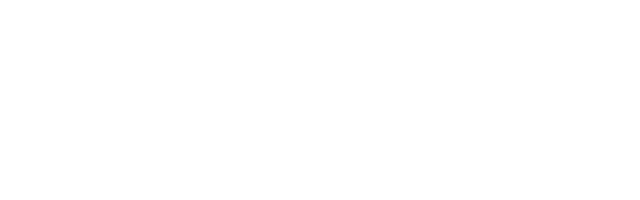
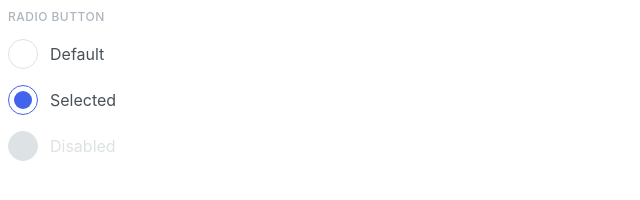
Before and after one commit to js-tasks-ru/htmlcss-20251006_ulyana-kataeva, a website: page 07-lection5/02-radio/index.html in a window 1280 px wide. Shown: the whole page, without its empty margins (0-640 px from the left). Drawn offline with Linux system fonts and the light colour scheme.

Commit message:
07 Radio

```diff
--- a/07-lection5/02-radio/index.html
+++ b/07-lection5/02-radio/index.html
@@ -6,6 +6,29 @@
         <link rel="stylesheet" href="./radio.css">
     </head>
     <body>
+        <div class="radio-group">
+            <div class="radio-group__title">RADIO BUTTON</div>
 
+            <!-- Default -->
+            <label class="radio">
+                <input class="radio__input" type="radio" name="radio-example">
+                <span class="radio__circle"></span>
+                <span class="radio__label">Default</span>
+            </label>
+
+            <!-- Selected -->
+            <label class="radio">
+                <input class="radio__input" type="radio" name="radio-example" checked>
+                <span class="radio__circle"></span>
+                <span class="radio__label">Selected</span>
+            </label>
+
+            <!-- Disabled -->
+            <label class="radio">
+                <input class="radio__input" type="radio" name="radio-example" disabled>
+                <span class="radio__circle"></span>
+                <span class="radio__label">Disabled</span>
+            </label>
+        </div>
     </body>
 </html>
--- a/07-lection5/02-radio/radio.css
+++ b/07-lection5/02-radio/radio.css
@@ -0,0 +1,124 @@
+.radio-group__title {
+    font-size: 12px;
+    font-weight: 500;
+    letter-spacing: 0.48px;
+    color: var(--grey-3);
+    line-height: 18px;
+    font-family: 'Inter', sans-serif;
+    margin-bottom: 13px;
+}
+
+.radio {
+    display: flex;
+    align-items: center;
+    gap: 12px;
+    margin-bottom: 16px;
+    cursor: pointer;
+    user-select: none;
+    position: relative;
+}
+
+/* Скрытие круга по умолчанию */
+.radio__input {
+    position: absolute;
+    opacity: 0;
+    width: 0;
+    height: 0;
+}
+
+/* Свой круг */
+.radio__circle {
+    width: 28px;
+    height: 28px;
+    border: 1px solid var(--grey-2);
+    border-radius: 50%;
+    background-color: var(--white);
+    position: relative;
+    flex-shrink: 0;
+}
+
+/* Внутренняя точка */
+.radio__circle::after {
+    content: '';
+    position: absolute;
+    display: none;
+    left: 50%;
+    top: 50%;
+    width: 18px;
+    height: 18px;
+    border-radius: 50%;
+    transform: translate(-50%, -50%);
+    background-color: var(--calen-boundary-backgr);
+}
+
+/* Лейбл */
+.radio__label {
+    font-size: 16px;
+    font-weight: 400;
+    color: var(--grey-4);
+    line-height: 24px;
+    font-family: 'Inter', sans-serif;
+}
+
+/* hover */
+.radio:hover .radio__circle {
+    border-color: var(--calen-boundary-backgr);
+}
+
+/* focus (лейбл) */
+.radio__input:focus ~ .radio__label {
+    text-decoration: underline;
+}
+
+/* focus (круг) */
+.radio__input:focus ~ .radio__circle {
+    outline: 2px solid var(--calen-boundary-backgr);
+    outline-offset: 2px;
+}
+
+/* checked */
+.radio__input:checked ~ .radio__circle {
+    background-color: var(--white);
+    border-color: var(--calen-boundary-backgr);
+}
+
+.radio__input:checked ~ .radio__circle::after {
+    display: block;
+}
+
+/* disabled */
+.radio__input:disabled ~ .radio__circle {
+    background-color: var(--grey-2);
+    border-color: var(--grey-2);
+    cursor: not-allowed;
+}
+
+.radio__input:disabled ~ .radio__label {
+    color: var(--grey-2);
+    cursor: not-allowed;
+}
+
+.radio:has(.radio__input:disabled) {
+    cursor: not-allowed;
+}
+
+/* checked + disabled */
+.radio__input:checked:disabled ~ .radio__circle {
+    background-color: var(--grey-2);
+    border-color: var(--grey-2);
+}
+
+.radio__input:checked:disabled ~ .radio__circle::after {
+    background-color: var(--white);
+}
+
+/* focus + checked */
+.radio__input:focus:checked ~ .radio__circle {
+    outline: 2px solid var(--calen-boundary-backgr);
+    outline-offset: 2px;
+}
+
+/* focus + disabled */
+.radio__input:focus:disabled ~ .radio__circle {
+    outline: none;
+}
```
